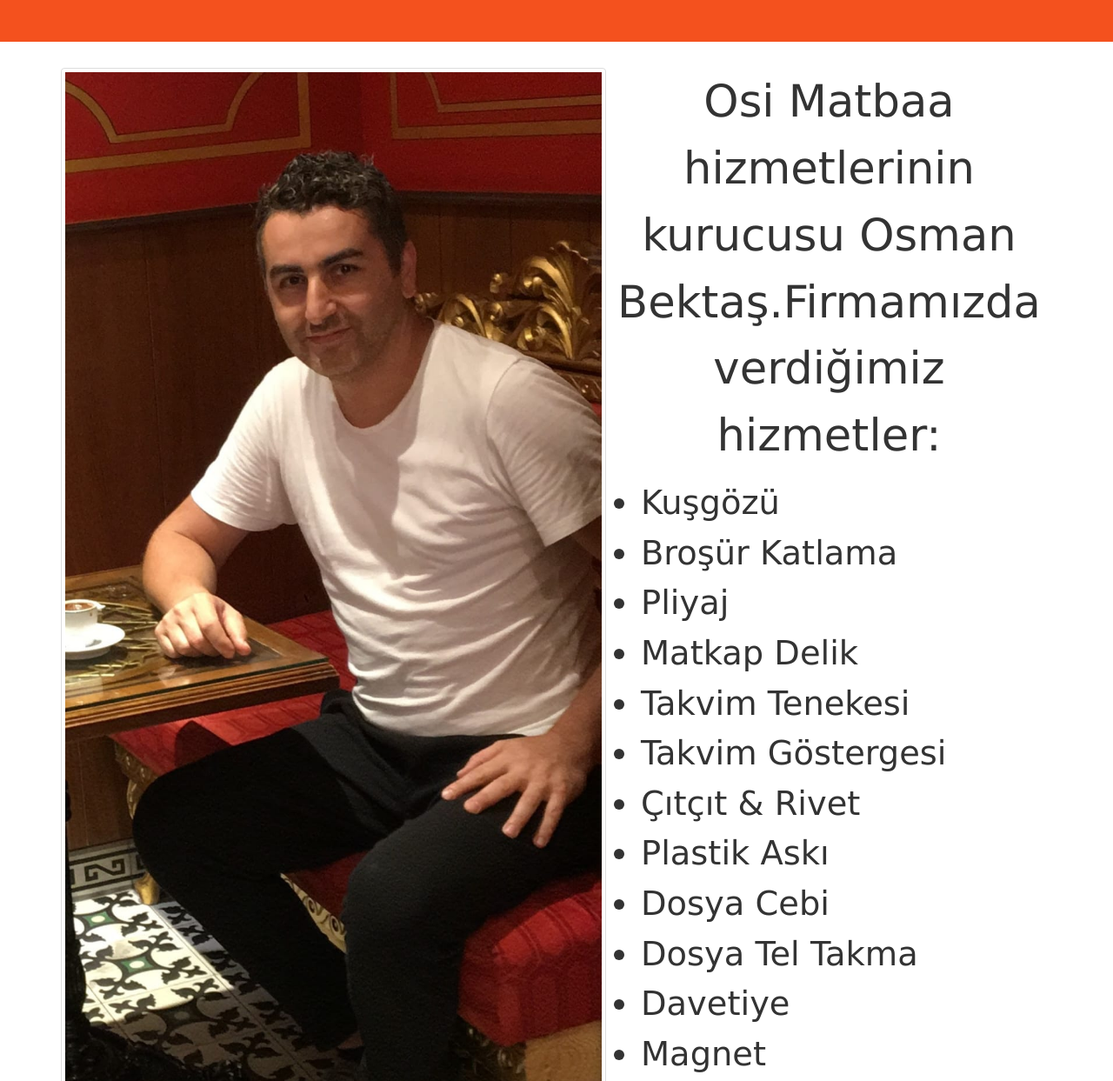
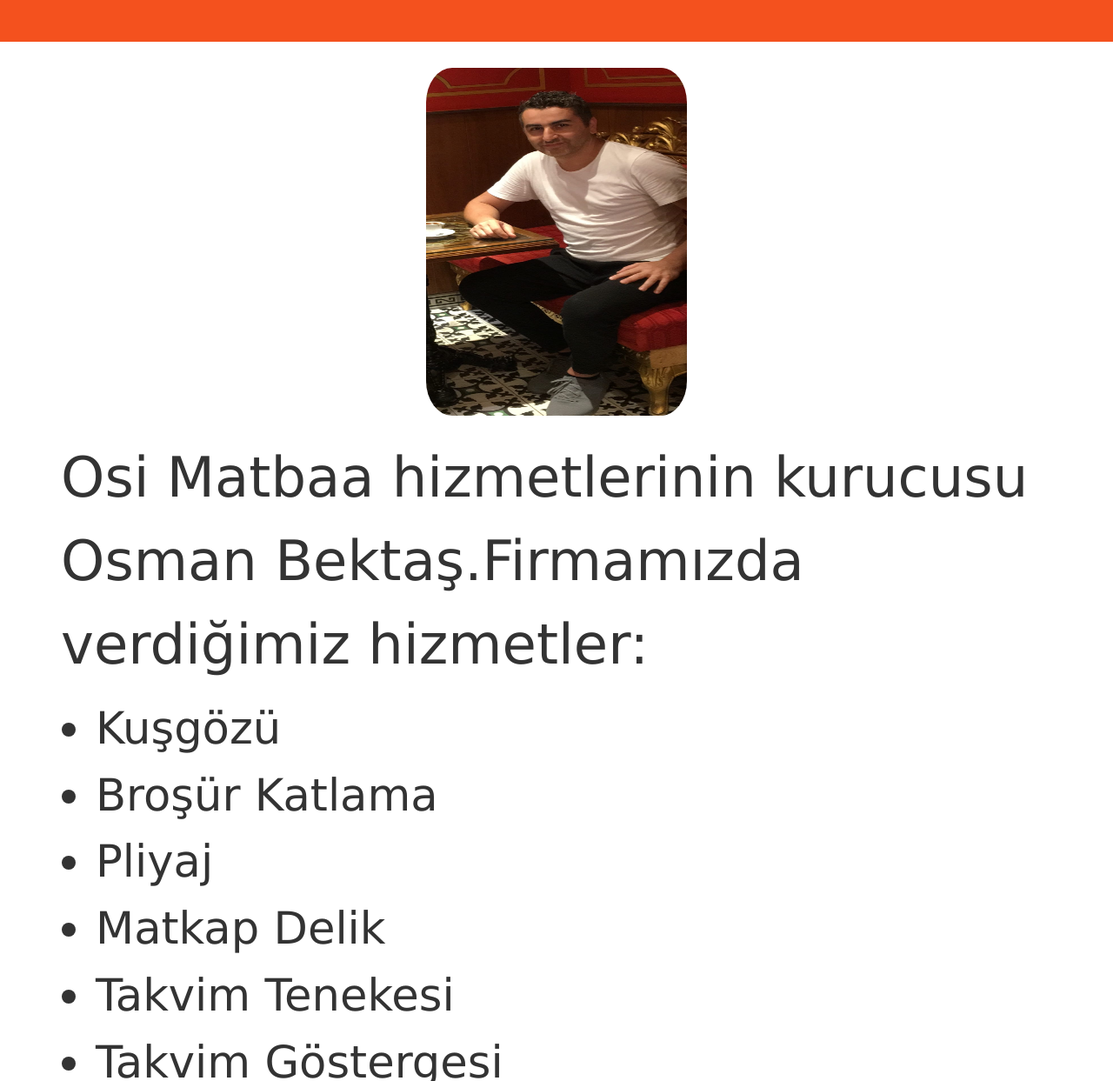
Before and after one commit to Darkboy00/OsiMatbaa, a plain HTML site: page index.html in a window 1280 px wide. Shown: the part 137-1380 px from the top of the page at 87% size. Drawn offline with nearby package versions, Linux system fonts and the light colour scheme.

Commit message:
OsiMatbaa

```diff
--- a/index.html
+++ b/index.html
@@ -18,14 +18,15 @@
         }
         img
         {
-            float: left;
-            width: 55%;
-            height: auto;
+            float: center;
+            width: 300px;
+            height: 400px;
+            border-radius: 10%;
         }
         ul
         {
-            float: left;
-            font-size: 3vw;
+            float: center;
+            font-size: 4vw;
         }
         ul li
         {
@@ -43,8 +44,10 @@
         <h1>OSİ MATBAA</h1>
     </div>
     <div class="container">
-        <img src="Profile.jpg" alt="Profile" class="img-thumbnail">
-        <p style="font-size: 4vw; text-align: center;">Osi Matbaa hizmetlerinin kurucusu Osman Bektaş.Firmamızda verdiğimiz hizmetler:</p>
+        <div class="container-fluid bg-1 text-center">
+            <img src="Profile.jpg" alt="Profile">
+        </div><br>
+        <p style="font-size: 5vw; text-align: left;">Osi Matbaa hizmetlerinin kurucusu Osman Bektaş.Firmamızda verdiğimiz hizmetler:</p>
         <ul>
             <li>Kuşgözü</li>
             <li>Broşür Katlama</li>
```
